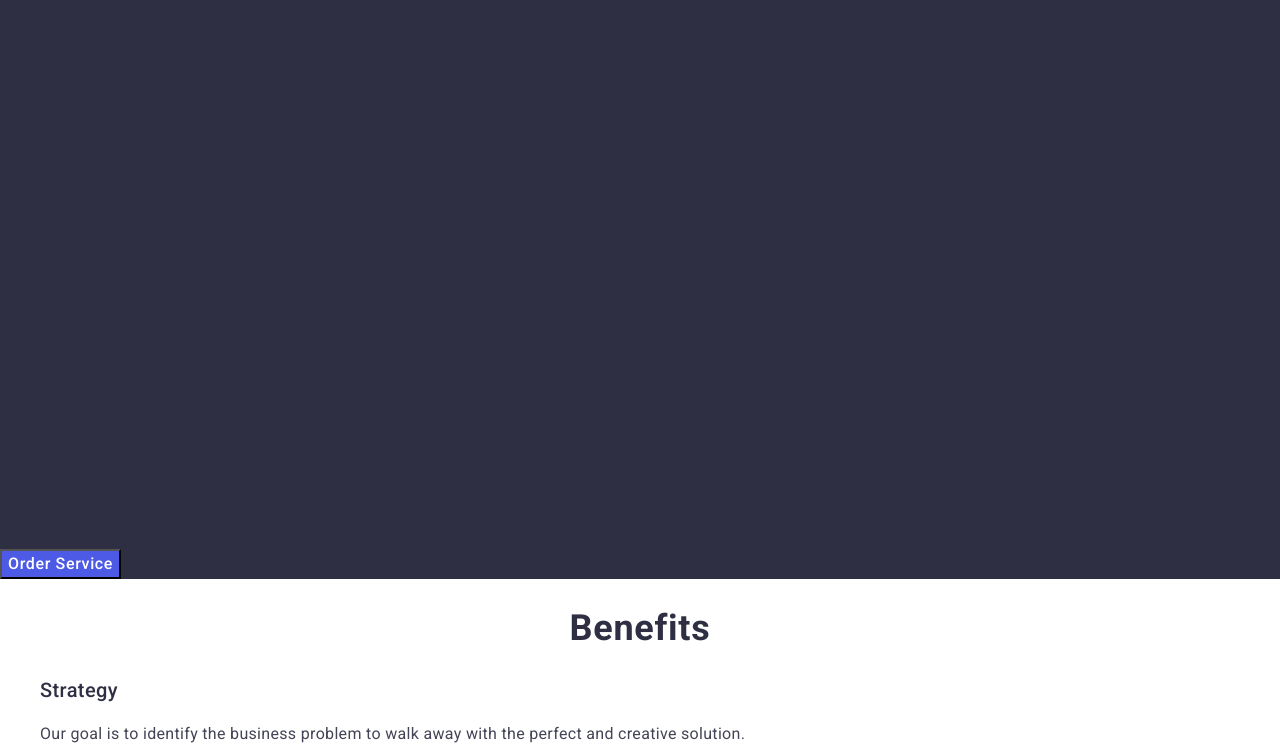
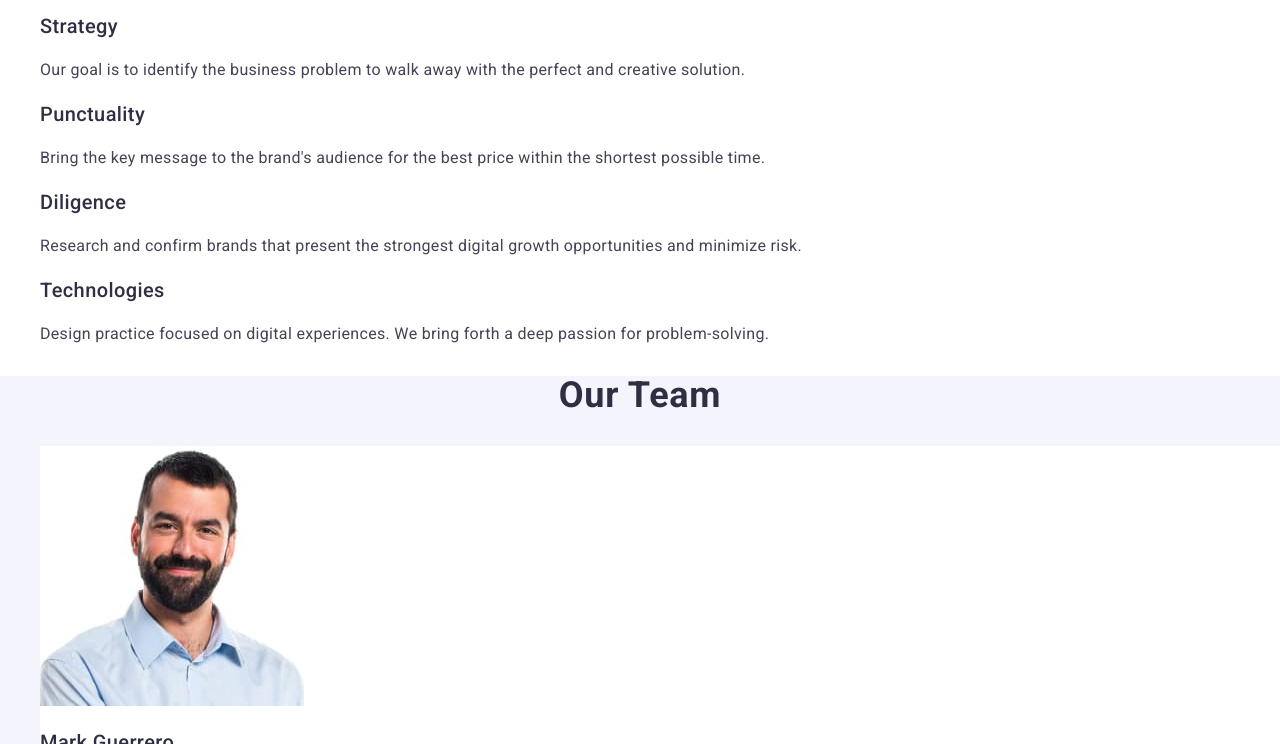
Before and after one commit to Viktorek25/goit-markup-hw-02, a plain HTML site: page index.html in a window 1280 px wide. Shown: the part 442-1186 px from the top of the page. Drawn offline with nearby package versions, Linux system fonts and the light colour scheme.

Commit message:
add 19:22

```diff
--- a/index.html
+++ b/index.html
@@ -57,12 +57,6 @@
     <main>
       <section class="one">
         <h1 class="title-top">Effective Solutions for Your Business</h1>
-        <img
-          src="./images/body/dark-bg.jpg"
-          alt="bg-dark"
-          width="1440"
-          height="660"
-        />
         <button class="my-button" type="button">Order Service</button>
       </section>
 
```
